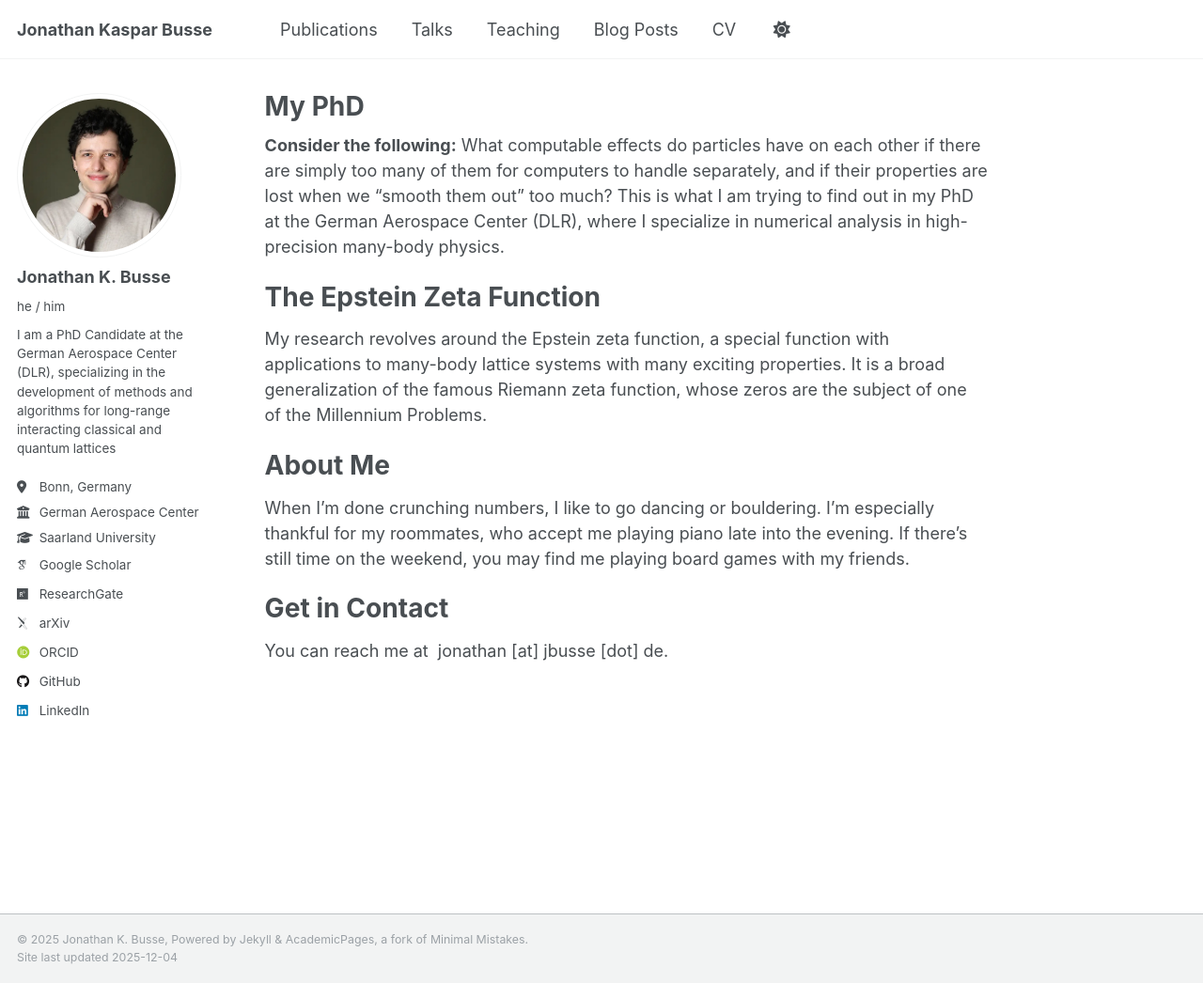
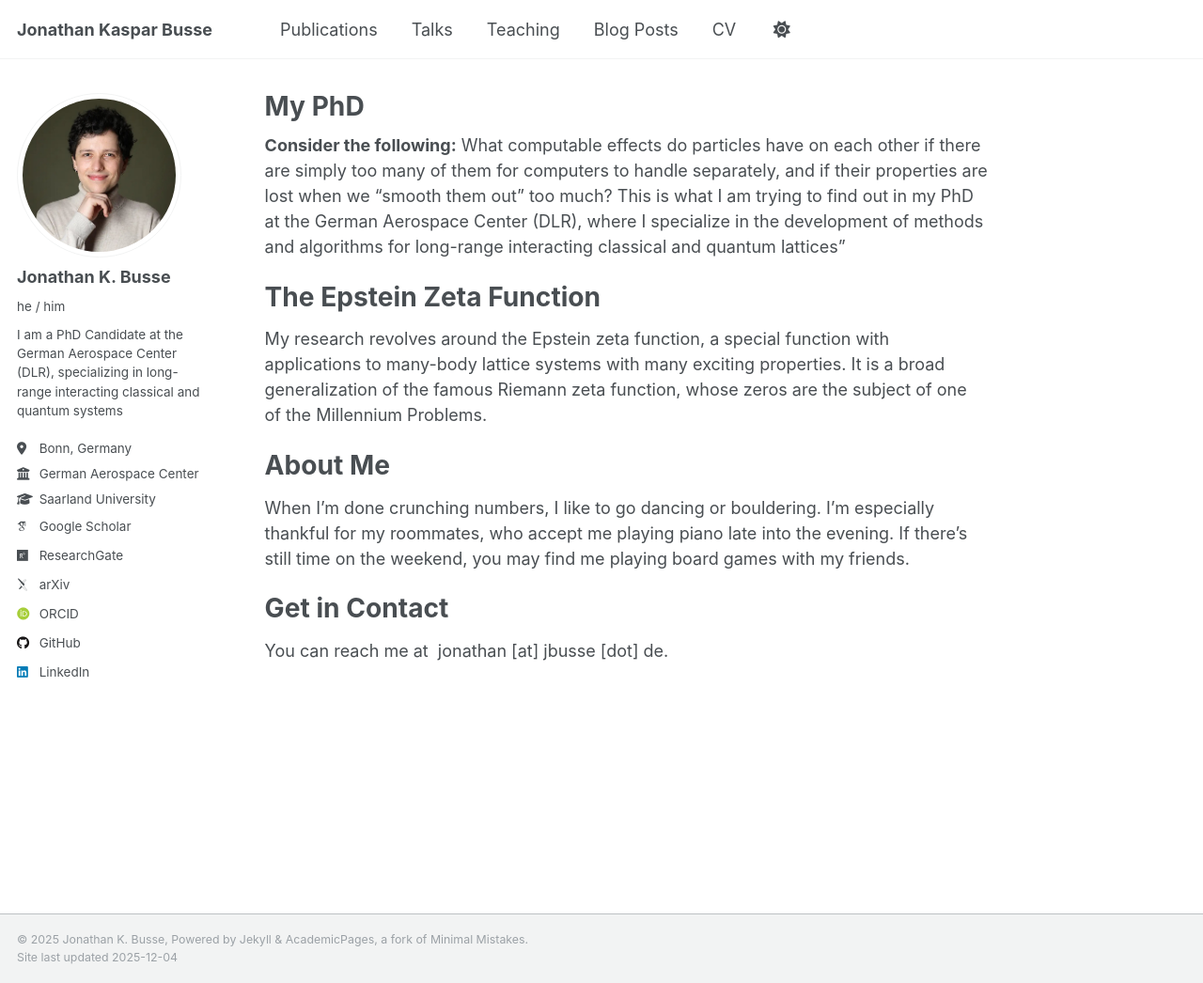
Before and after one commit to JoKaBus/jonathankbusse, a Jekyll site: the page built from _pages/about.md, in a window 1280 px wide and 1046 px high. Shown: the whole window at 94% size. Built offline with Jekyll 4.4.1, drawn with Linux system fonts in a browser that asks for light colours; some web fonts are replaced.

Commit message:
Content: update bio

```diff
--- a/_config.yml
+++ b/_config.yml
@@ -26,7 +26,7 @@ author:
   avatar           : "profile.jpeg"
   name             : "Jonathan K. Busse"
   pronouns         : "he / him"
-  bio              : "I am a PhD Candidate at the German Aerospace Center (DLR), specializing in the development of methods and algorithms for long-range interacting classical and quantum lattices"
+  bio              : "I am a PhD Candidate at the German Aerospace Center (DLR), specializing in long-range interacting classical and quantum systems"
   employer         : "German Aerospace Center (DLR)"
   university: "Saarland University"
   location         : "Bonn, Germany"
--- a/_pages/about.md
+++ b/_pages/about.md
@@ -9,7 +9,8 @@ redirect_from:
 
 
 **Consider the following:** What computable effects do particles have on each other if there are simply too many of them for computers to handle separately, and if their properties are lost when we "smooth them out" too much?
-This is what I am trying to find out in my PhD at the German Aerospace Center (DLR), where I specialize in numerical analysis in high-precision many-body physics.
+This is what I am trying to find out in my PhD at the German Aerospace Center (DLR), where I specialize in the development of methods and algorithms for long-range interacting classical and quantum lattices"
+
 
 The Epstein Zeta Function
 ======
```
